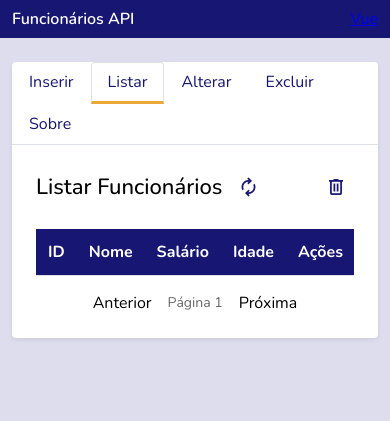
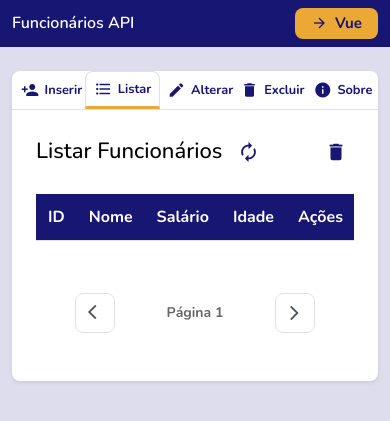
Before and after one commit to JessicaMayumi/codigos_2026, a FastAPI app: page /static/templates/index.html in a window 390 px wide. Shown: the top 421 px of the page. Run offline with FastAPI, Linux system fonts and the light colour scheme; lists and menus that the app fills with data are empty; some libraries are stand-ins or nearby versions.

Commit message:
Unify styles, add icon CSS and favicon
Move and refactor UI assets: rename modules/*.css to css/*, add btn-icons.css and a new employee/style-vue.css, and remove the old modules employee vue CSS. Major base.css changes introduce radius variables, unified component shapes, navbar/tab/button/pagination/notification styles and responsive tweaks. JS updates: add salary formatting (formatarSalario) in both native and Vue views, adjust delete button markup to use unified icon buttons, and improve tab activation logic. HTML templates updated to include favicon.svg, switch to Material Icons/Material Symbols usage, include new CSS files, and replace some md-buttons with accessible icon/button markup and paginated buttons.

```diff
--- a/ProgWebI/dummy_api/app/interface/modules/base.css
+++ b/ProgWebI/dummy_api/app/interface/css/base.css
@@ -1,25 +1,11 @@
 @import url("https://fonts.googleapis.com/css2?family=Nunito:wght@400;500;600;700&display=swap");
-
-/* Material Symbols*/
-.material-symbols-outlined {
-  font-family: 'Material Symbols Outlined';
-  font-weight: normal;
-  font-style: normal;
-  font-size: 24px;
-  display: inline-block;
-  line-height: 1;
-  text-transform: none;
-  letter-spacing: normal;
-  word-wrap: normal;
-  white-space: nowrap;
-  direction: ltr;
-  -webkit-font-smoothing: antialiased;
-}
 
 :root {
   --app-primary: #171673;
   --app-accent: #eba834;
   --app-background: #dddded;
+  --app-radius: 0.5rem;
+  --app-radius-sm: 0.375rem;
 
   --md-ref-typeface-brand: 'Nunito', sans-serif;
   --md-ref-typeface-plain: 'Nunito', sans-serif;
@@ -51,6 +37,14 @@
 }
 
 * { box-sizing: border-box; }
+
+/* Padroniza border-radius dos componentes Material Web */
+md-filled-button, md-outlined-button, md-filled-tonal-button, md-text-button, md-elevated-button {
+  --md-filled-button-container-shape: var(--app-radius);
+  --md-outlined-button-container-shape: var(--app-radius);
+  --md-filled-tonal-button-container-shape: var(--app-radius);
+  --md-elevated-button-container-shape: var(--app-radius);
+}
 
 html, body {
   margin: 0;
@@ -140,7 +134,7 @@ body *, .navbar, .navbar-brand, .nav-link, .tab-content, .tab-pane {
   font-size: 1rem;
   line-height: 1.5;
   border: 1px solid #ced4da;
-  border-radius: 0.25rem;
+  border-radius: var(--app-radius);
 }
 
 .form-control:focus,
@@ -159,7 +153,7 @@ body *, .navbar, .navbar-brand, .nav-link, .tab-content, .tab-pane {
   text-align: center;
   text-decoration: none;
   border: 1px solid;
-  border-radius: 0.25rem;
+  border-radius: var(--app-radius);
   cursor: pointer;
 }
 
@@ -189,7 +183,7 @@ body *, .navbar, .navbar-brand, .nav-link, .tab-content, .tab-pane {
   color: #fff;
 }
 
-/* --- Navbar (comum) --- */
+/* --- Navbar --- */
 .navbar {
   display: flex;
   align-items: center;
@@ -209,13 +203,33 @@ body *, .navbar, .navbar-brand, .nav-link, .tab-content, .tab-pane {
   margin-right: auto;
 }
 
-.navbar md-outlined-button {
-  --md-sys-color-outline: #eba834;
-  --md-sys-color-on-surface: #eba834;
+.navbar .navbar-switcher-circle {
+  display: inline-flex;
+  align-items: center;
+  justify-content: center;
+  gap: 0.4rem;
+  padding: 0.4rem 1rem;
+  border-radius: var(--app-radius);
+  background-color: var(--app-accent);
+  color: var(--app-primary);
+  text-decoration: none;
+  transition: background-color 0.2s;
+  font-family: "Nunito", sans-serif;
+  font-weight: 700;
+  font-size: 0.95rem;
 }
 
-.navbar md-outlined-button:hover {
-  --md-sys-color-surface-container-highest: rgba(235, 168, 52, 0.2);
+.navbar .navbar-switcher-circle:hover {
+  background-color: #f0bc4a;
+}
+
+.navbar .navbar-switcher-circle .nav-arrow {
+  font-size: 18px;
+}
+
+.navbar .navbar-switcher-label {
+  line-height: 1;
+  text-align: center;
 }
 
 .navbar .btn-outline-light:hover {
@@ -224,27 +238,56 @@ body *, .navbar, .navbar-brand, .nav-link, .tab-content, .tab-pane {
   color: var(--app-primary);
 }
 
-/* --- Card e abas (comum) --- */
+/* --- Card e abas --- */
 .card {
   background-color: #fff;
-  border-radius: 0.25rem;
+  border-radius: var(--app-radius);
   box-shadow: 0 0.125rem 0.25rem rgba(0, 0, 0, 0.075);
 }
 
-.nav { display: flex; flex-wrap: wrap; list-style: none; margin: 0; padding: 0; }
-.nav-tabs { border-bottom: 1px solid #dee2e6; }
-.nav-item { display: flex; }
+.nav {
+  display: flex;
+  flex-wrap: nowrap;
+  list-style: none;
+  margin: 0;
+  padding: 0;
+}
+.nav-tabs {
+  border-bottom: 1px solid #dee2e6;
+  width: 100%;
+}
+.nav-item {
+  display: flex;
+  flex: 1;
+  min-width: 0;
+}
 
 .nav-link {
-  display: block;
-  padding: 0.5rem 1rem;
+  display: flex;
+  flex-direction: row;
+  align-items: center;
+  justify-content: center;
+  gap: 0.35rem;
+  flex: 1;
+  padding: 0.5rem 0.5rem;
   color: #495057;
   text-decoration: none;
   border: 1px solid transparent;
-  border-radius: 0.25rem 0.25rem 0 0;
+  border-radius: var(--app-radius) var(--app-radius) 0 0;
   transition: background-color var(--md-duration-short) var(--md-easing-standard),
               color var(--md-duration-short) var(--md-easing-standard),
               border-color var(--md-duration-short) var(--md-easing-standard);
+  font-weight: 700;
+}
+
+.nav-tab-icon {
+  font-size: 20px;
+  flex-shrink: 0;
+}
+
+@media (max-width: 576px) {
+  .nav-tab-icon { font-size: 18px; }
+  .nav-link span:last-child { font-size: 0.8rem; }
 }
 
 .nav-tabs .nav-link { color: var(--app-primary); }
@@ -257,6 +300,7 @@ body *, .navbar, .navbar-brand, .nav-link, .tab-content, .tab-pane {
   border-color: #dee2e6 #dee2e6 #fff;
   color: var(--app-primary);
   border-bottom: 3px solid var(--app-accent);
+  border-radius: var(--app-radius) var(--app-radius) 0 0;
 }
 
 .tab-content { padding: 1.5rem; }
@@ -267,7 +311,7 @@ body *, .navbar, .navbar-brand, .nav-link, .tab-content, .tab-pane {
 .tab-content form .field:last-of-type { margin-bottom: 1rem; }
 .tab-content h2 { margin-bottom: 1.5rem; }
 
-/* --- Title com refresh e trash (comum) --- */
+/* --- Title com refresh e trash --- */
 .title-with-refresh {
   display: flex;
   align-items: center;
@@ -288,16 +332,11 @@ body *, .navbar, .navbar-brand, .nav-link, .tab-content, .tab-pane {
   height: 36px;
   padding: 0;
   border: none;
-  border-radius: 50%;
+  border-radius: var(--app-radius);
   background: transparent;
   color: var(--app-primary);
   cursor: pointer;
   transition: background-color 0.2s, color 0.2s;
-}
-
-.btn-icon-refresh .material-symbols-outlined,
-.btn-icon-trash .material-symbols-outlined {
-  font-size: 22px;
 }
 
 .btn-icon-refresh:hover,
@@ -316,15 +355,23 @@ body *, .navbar, .navbar-brand, .nav-link, .tab-content, .tab-pane {
   padding: 0.75rem 1rem;
   background: #fff3cd;
   color: #856404;
-  border-radius: 0.25rem;
+  border-radius: var(--app-radius);
   font-size: 0.9rem;
 }
 
 .input-group {
   display: flex;
   gap: 0.5rem;
-  align-items: flex-end;
+  align-items: stretch;
   margin-bottom: 1rem;
+}
+
+.input-group .btn-icon-only {
+  width: 56px;
+  min-width: 56px;
+  height: 56px;
+  padding: 0;
+  flex-shrink: 0;
 }
 
 .input-group .field,
@@ -345,8 +392,59 @@ body *, .navbar, .navbar-brand, .nav-link, .tab-content, .tab-pane {
   display: flex;
   align-items: center;
   justify-content: center;
-  gap: 1rem;
-  margin-top: 1rem;
+  gap: 1.5rem;
+  margin-top: 2.25rem;
+  margin-bottom: 0.5rem;
+  padding: 1rem 0;
+  width: 100%;
+}
+
+.pagination-info {
+  min-width: 7rem;
+  text-align: center;
+  font-size: 0.875rem;
+  font-weight: 700;
+  color: rgba(0, 0, 0, 0.6);
+  line-height: 40px;
+  flex-shrink: 0;
+}
+
+.pagination-btn {
+  display: inline-flex;
+  align-items: center;
+  justify-content: center;
+  width: 40px;
+  height: 40px;
+  padding: 0;
+  border: 1px solid #dee2e6;
+  border-radius: var(--app-radius);
+  background: #fff;
+  color: #495057;
+  cursor: pointer;
+  transition: background-color 0.2s, border-color 0.2s;
+  flex-shrink: 0;
+  align-self: center;
+}
+
+.pagination-btn:hover:not(:disabled) {
+  background-color: rgba(23, 22, 115, 0.08);
+  border-color: rgba(23, 22, 115, 0.3);
+  color: var(--app-primary);
+}
+
+.pagination-btn:disabled {
+  opacity: 0.5;
+  cursor: not-allowed;
+}
+
+.pagination-btn .pagination-arrow {
+  font-size: 18px;
+  line-height: 1;
+  display: block;
+}
+
+.pagination-btn:first-child .pagination-arrow {
+  transform: translate(2px, -1px);
 }
 
 /* --- Animação Material das linhas da tabela --- */
@@ -380,5 +478,38 @@ body *, .navbar, .navbar-brand, .nav-link, .tab-content, .tab-pane {
   background-color: rgba(23, 22, 115, 0.08) !important;
 }
 
+/* --- Notificações --- */
+#notificationContainer {
+  position: fixed;
+  top: 1rem;
+  right: 1rem;
+  z-index: 9999;
+  display: flex;
+  flex-direction: column;
+  gap: 0.5rem;
+  max-width: min(90vw, 360px);
+  pointer-events: none;
+}
+
+#notificationContainer .toast {
+  padding: 0.75rem 1rem;
+  border-radius: var(--app-radius);
+  color: #fff;
+  font-size: 0.9rem;
+  pointer-events: auto;
+  box-shadow: 0 4px 12px rgba(0, 0, 0, 0.15);
+  animation: toast-enter var(--md-duration-medium) var(--md-easing-emphasized-accelerate) forwards;
+}
+
+.toast-success { background-color: #198754; }
+.toast-danger { background-color: #dc3545; }
+.toast-warning { background-color: #ffc107; color: #212529; }
+.toast-info { background-color: #0dcaf0; color: #212529; }
+
+@keyframes toast-enter {
+  from { opacity: 0; transform: translateX(100%); }
+  to { opacity: 1; transform: translateX(0); }
+}
+
 /* --- Utilitários --- */
 .hidden { display: none !important; }
--- /dev/null
+++ b/ProgWebI/dummy_api/app/interface/css/btn-icons.css
@@ -0,0 +1,117 @@
+.material-icons {
+  font-family: 'Material Icons';
+  font-weight: normal;
+  font-style: normal;
+  font-size: 24px;
+  display: inline-block;
+  line-height: 1;
+  -webkit-font-smoothing: antialiased;
+  font-feature-settings: 'liga';
+  -webkit-font-feature-settings: 'liga';
+}
+
+.btn-icon-text {
+  display: inline-flex;
+  align-items: center;
+  gap: 0.4rem;
+  font-family: "Nunito", sans-serif;
+  font-weight: 700;
+  font-size: 0.95rem;
+  line-height: 1;
+  overflow: visible;
+}
+
+.btn-icon-text .material-icons {
+  font-size: 18px;
+  flex-shrink: 0;
+  overflow: visible;
+  line-height: 1;
+  transform: translateY(0.3px);
+}
+
+/* Botões unificados: ícone à esquerda em bloco quadrado + texto à direita */
+.btn-unified {
+  padding: 0 !important;
+}
+
+.btn-unified .btn-icon-text {
+  display: flex;
+  align-items: center;
+  gap: 0.25rem;
+  border-radius: var(--app-radius);
+  padding: 0.25rem 0.5rem;
+}
+
+.btn-unified .btn-icon-block {
+  display: flex;
+  align-items: center;
+  justify-content: center;
+  width: 28px;
+  min-width: 28px;
+  flex-shrink: 0;
+}
+
+.btn-unified .btn-icon-block.material-icons {
+  font-size: 20px;
+}
+
+.btn-unified .btn-icon-block.icon-close {
+  font-size: 21px;
+  -webkit-text-stroke: 0.4px currentColor;
+}
+
+.btn-unified .btn-icon-text > span:last-child {
+  padding: 0;
+}
+
+md-filled-button .btn-icon-text,
+md-outlined-button .btn-icon-text {
+  padding: 0 2px;
+}
+
+md-filled-button,
+md-outlined-button {
+  font-weight: 700;
+}
+
+.btn-icon-only {
+  display: inline-flex;
+  align-items: center;
+  justify-content: center;
+  min-width: 40px;
+  height: 40px;
+  padding: 0 0.5rem;
+}
+
+.btn-icon-only .material-icons {
+  font-size: 22px;
+}
+
+.btn-icon-refresh .material-icons,
+.btn-icon-trash .material-icons {
+  font-size: 22px;
+}
+
+/* Material Symbols para setas da navbar */
+.material-symbols-outlined {
+  font-family: 'Material Symbols Outlined';
+  font-weight: 400;
+  font-style: normal;
+  font-size: 20px;
+  display: inline-block;
+  line-height: 1;
+  -webkit-font-smoothing: antialiased;
+}
+
+.nav-arrow {
+  font-size: 18px;
+  flex-shrink: 0;
+}
+
+.pagination-arrow {
+  font-size: 20px;
+  line-height: 1;
+  display: inline-flex;
+  align-items: center;
+  justify-content: center;
+}
--- a/ProgWebI/dummy_api/app/interface/modules/employee/style.css
+++ b/ProgWebI/dummy_api/app/interface/css/employee/style.css
@@ -38,43 +38,9 @@ md-tabs {
   --md-primary-tab-active-indicator-color: var(--app-accent);
 }
 
-/* --- Notificações --- */
-#notificationContainer {
-  position: fixed;
-  top: 1rem;
-  right: 1rem;
-  z-index: 9999;
-}
-
-.toast {
-  padding: 0.75rem 1rem;
-  margin-bottom: 0.5rem;
-  border-radius: 0.25rem;
-  color: #fff;
-  animation: md-snackbar-enter var(--md-duration-medium) var(--md-easing-emphasized-accelerate) forwards;
-}
-
-.toast-success { background-color: #198754; }
-.toast-danger { background-color: #dc3545; }
-.toast-warning { background-color: #ffc107; color: #000; }
-.toast-info { background-color: #0dcaf0; color: #000; }
-
-@keyframes md-snackbar-enter {
-  from {
-    opacity: 0;
-    transform: translateY(-100%) scale(0.9);
-  }
-  to {
-    opacity: 1;
-    transform: translateY(0) scale(1);
+/* --- Responsivo nativo --- */
+@media (max-width: 768px) {
+  .navbar .container {
+    flex-wrap: wrap;
   }
 }
-
-#notificationContainer .toast.showing {
-  animation: md-snackbar-enter var(--md-duration-medium) var(--md-easing-emphasized-decelerate) forwards;
-}
-
-/* --- Responsivo nativo --- */
-@media (max-width: 768px) {
-  .navbar .container { flex-wrap: wrap; }
-}
--- a/ProgWebI/dummy_api/app/interface/modules/employee/view-vue.js
+++ b/ProgWebI/dummy_api/app/interface/modules/employee/view-vue.js
@@ -48,6 +48,10 @@ const app = createApp({
     },
   },
   methods: {
+    formatarSalario(v) {
+      const n = parseFloat(v);
+      return Number.isNaN(n) ? "R$ 0,00" : n.toLocaleString("pt-BR", { style: "currency", currency: "BRL" });
+    },
     notify(message, type = "info") {
       const id = ++this.notificationId;
       this.notifications.push({ id, message, type });
--- a/ProgWebI/dummy_api/app/interface/modules/employee/view.js
+++ b/ProgWebI/dummy_api/app/interface/modules/employee/view.js
@@ -49,16 +49,21 @@ function renderTablePage() {
   const end = start + pageSize;
   const pageItems = cachedEmployees.slice(start, end);
 
+  const formatarSalario = (v) => {
+    const n = parseFloat(v);
+    return Number.isNaN(n) ? "R$ 0,00" : n.toLocaleString("pt-BR", { style: "currency", currency: "BRL" });
+  };
+
   tableBody.innerHTML = "";
   for (const emp of pageItems) {
     const tr = document.createElement("tr");
     tr.innerHTML = `
       <td data-label="ID">${emp.id}</td>
       <td data-label="Nome">${emp.employee_name}</td>
-      <td data-label="Salário">${emp.employee_salary}</td>
+      <td data-label="Salário">${formatarSalario(emp.employee_salary)}</td>
       <td data-label="Idade">${emp.employee_age ?? "-"}</td>
       <td data-label="Ações">
-        <md-filled-button class="btnDelete" type="button" data-id="${emp.id}">Excluir</md-filled-button>
+        <md-filled-button class="btnDelete btn-unified" type="button" data-id="${emp.id}"><span class="btn-icon-text"><span class="btn-icon-block icon-close material-icons">close</span><span>Excluir</span></span></md-filled-button>
       </td>
     `;
     tableBody.appendChild(tr);
@@ -289,10 +294,12 @@ if (tabList) {
     e.preventDefault();
     const targetId = link.getAttribute("href")?.slice(1);
     if (!targetId) return;
-    document.querySelectorAll(".tab-pane").forEach((p) => p.classList.remove("show", "active"));
-    document.querySelectorAll(".nav-link").forEach((l) => l.classList.remove("active"));
     const pane = document.getElementById(targetId);
     if (pane) pane.classList.add("show", "active");
+    document.querySelectorAll(".tab-pane").forEach((p) => {
+      if (p !== pane) p.classList.remove("show", "active");
+    });
+    document.querySelectorAll(".nav-link").forEach((l) => l.classList.remove("active"));
     link.classList.add("active");
   });
 }
--- a/ProgWebI/dummy_api/app/interface/templates/index.html
+++ b/ProgWebI/dummy_api/app/interface/templates/index.html
@@ -3,21 +3,18 @@
 <head>
   <meta charset="UTF-8" />
   <meta name="viewport" content="width=device-width, initial-scale=1.0" />
+  <link rel="icon" type="image/svg+xml" href="../src/favicon.svg" />
   <title>Funcionários - REST API</title>
   <link href="https://fonts.googleapis.com/css2?family=Nunito:wght@400;500;600;700&display=swap" rel="stylesheet" />
-  <link href="https://fonts.googleapis.com/css2?family=Material+Symbols+Outlined:opsz,wght,FILL,GRAD@24,400,0,0&display=block&icon_names=autorenew,delete" rel="stylesheet" />
-  <script type="importmap">
-    {
-      "imports": {
-        "@material/web/": "https://esm.run/@material/web/"
-      }
-    }
-  </script>
+  <link href="https://fonts.googleapis.com/icon?family=Material+Icons" rel="stylesheet" />
+  <link href="https://fonts.googleapis.com/css2?family=Material+Symbols+Outlined:opsz,wght,FILL,GRAD@24,400,0,0&icon_names=arrow_back,arrow_back_ios,arrow_forward,arrow_forward_ios" rel="stylesheet" />
+  <link rel="stylesheet" href="../css/btn-icons.css" />
+  <script type="importmap">{"imports": {"@material/web/": "https://esm.run/@material/web/"}}</script>
   <script type="module">
     import '@material/web/all.js';
   </script>
-  <link rel="stylesheet" href="../modules/base.css" />
-  <link rel="stylesheet" href="../modules/employee/style.css" />
+  <link rel="stylesheet" href="../css/base.css" />
+  <link rel="stylesheet" href="../css/employee/style.css" />
 </head>
 <body>
 
@@ -25,7 +22,7 @@
 <nav class="navbar">
   <div class="container">
     <span class="navbar-brand">Funcionários API</span>
-    <a href="vue.html"><md-outlined-button>Vue</md-outlined-button></a>
+    <a href="vue.html" class="navbar-switcher-circle" aria-label="Ver versão Vue"><span class="material-symbols-outlined nav-arrow">arrow_forward</span><span class="navbar-switcher-label">Vue</span></a>
   </div>
 </nav>
 </header>
@@ -33,11 +30,11 @@
 <main class="container py-4">
   <div class="card">
     <ul class="nav nav-tabs" id="employeesTab" role="tablist">
-      <li class="nav-item"><a class="nav-link" href="#tabInserir" role="tab" data-tab="0">Inserir</a></li>
-      <li class="nav-item"><a class="nav-link active" href="#tabListar" role="tab" data-tab="1" aria-current="page">Listar</a></li>
-      <li class="nav-item"><a class="nav-link" href="#tabAlterar" role="tab" data-tab="2">Alterar</a></li>
-      <li class="nav-item"><a class="nav-link" href="#tabExcluir" role="tab" data-tab="3">Excluir</a></li>
-      <li class="nav-item"><a class="nav-link" href="#tabSobre" role="tab" data-tab="4">Sobre</a></li>
+      <li class="nav-item"><a class="nav-link" href="#tabInserir" role="tab" data-tab="0"><span class="material-icons nav-tab-icon">person_add</span><span>Inserir</span></a></li>
+      <li class="nav-item"><a class="nav-link active" href="#tabListar" role="tab" data-tab="1" aria-current="page"><span class="material-icons nav-tab-icon">format_list_bulleted</span><span>Listar</span></a></li>
+      <li class="nav-item"><a class="nav-link" href="#tabAlterar" role="tab" data-tab="2"><span class="material-icons nav-tab-icon">edit</span><span>Alterar</span></a></li>
+      <li class="nav-item"><a class="nav-link" href="#tabExcluir" role="tab" data-tab="3"><span class="material-icons nav-tab-icon">delete</span><span>Excluir</span></a></li>
+      <li class="nav-item"><a class="nav-link" href="#tabSobre" role="tab" data-tab="4"><span class="material-icons nav-tab-icon">info</span><span>Sobre</span></a></li>
     </ul>
 
     <div class="tab-content" id="employeesTabContent">
@@ -45,9 +42,9 @@
           <h2 class="md-typescale-title-large">Inserir Funcionário</h2>
           <form id="formInserir">
             <md-outlined-text-field id="nome" label="Nome" type="text" required class="field"></md-outlined-text-field>
-            <md-outlined-text-field id="salario" label="Salário" type="number" required class="field"></md-outlined-text-field>
+            <md-outlined-text-field id="salario" label="Salário" type="number" step="0.01" min="0" required class="field"></md-outlined-text-field>
             <md-outlined-text-field id="idade" label="Idade" type="number" min="17" max="119" class="field"></md-outlined-text-field>
-            <md-filled-button type="submit">Salvar</md-filled-button>
+            <md-filled-button type="submit" class="btn-unified"><span class="btn-icon-text"><span class="btn-icon-block material-icons">check_circle</span><span>Salvar</span></span></md-filled-button>
           </form>
         </div>
 
@@ -56,11 +53,11 @@
             <div class="title-refresh-group">
               <h2 class="md-typescale-title-large">Listar Funcionários</h2>
               <button type="button" class="btn-icon-refresh" id="btnRefreshList" title="Atualizar" aria-label="Atualizar lista">
-                <span class="material-symbols-outlined" aria-hidden="true">autorenew</span>
+                <span class="material-icons" aria-hidden="true">autorenew</span>
               </button>
             </div>
             <button type="button" class="btn-icon-trash" id="btnClearCache" title="Limpar cache de exclusões" aria-label="Limpar cache de exclusões">
-              <span class="material-symbols-outlined" aria-hidden="true">delete</span>
+              <span class="material-icons" aria-hidden="true">delete</span>
             </button>
           </div>
           <p id="msgListaVaziaCache" class="msg-listavazia hidden" role="alert">A lista está vazia porque todos os itens estão no cache de exclusões. Clique no ícone da lixeira (canto superior direito) para restaurar.</p>
@@ -79,9 +76,9 @@
             </table>
           </div>
           <div class="pagination">
-            <md-outlined-button id="btnAnterior">Anterior</md-outlined-button>
-            <span id="infoPagina" class="md-typescale-body-medium">Página 1</span>
-            <md-outlined-button id="btnProximo">Próxima</md-outlined-button>
+            <button type="button" id="btnAnterior" class="pagination-btn" aria-label="Página anterior"><span class="material-symbols-outlined pagination-arrow">arrow_back_ios</span></button>
+            <span id="infoPagina" class="pagination-info">Página 1</span>
+            <button type="button" id="btnProximo" class="pagination-btn" aria-label="Próxima página"><span class="material-symbols-outlined pagination-arrow">arrow_forward_ios</span></button>
           </div>
         </div>
 
@@ -89,20 +86,20 @@
           <h2 class="md-typescale-title-large">Alterar Funcionário</h2>
           <div class="input-group">
             <md-outlined-text-field id="idAlterar" label="ID" type="number" class="field"></md-outlined-text-field>
-            <md-outlined-button id="btnBuscar">Buscar</md-outlined-button>
+            <md-outlined-button id="btnBuscar" class="btn-icon-only" aria-label="Buscar"><span class="material-icons">search</span></md-outlined-button>
           </div>
           <form id="formAlterar">
             <md-outlined-text-field id="nomeAlterar" label="Nome" type="text" class="field"></md-outlined-text-field>
-            <md-outlined-text-field id="salarioAlterar" label="Salário" type="number" class="field"></md-outlined-text-field>
+            <md-outlined-text-field id="salarioAlterar" label="Salário" type="number" step="0.01" min="0" class="field"></md-outlined-text-field>
             <md-outlined-text-field id="idadeAlterar" label="Idade" type="number" min="17" max="119" class="field"></md-outlined-text-field>
-            <md-filled-button type="submit">Atualizar</md-filled-button>
+            <md-filled-button type="submit" class="btn-unified"><span class="btn-icon-text"><span class="btn-icon-block material-icons">check_circle</span><span>Atualizar</span></span></md-filled-button>
           </form>
         </div>
 
         <div class="tab-pane" id="tabExcluir" role="tabpanel">
           <h2 class="md-typescale-title-large">Excluir Funcionário</h2>
           <md-outlined-text-field id="codigoExcluir" label="Código (ID)" type="number" class="field"></md-outlined-text-field>
-          <md-filled-button id="btnRemover">Remover</md-filled-button>
+          <md-filled-button id="btnRemover" class="btn-unified"><span class="btn-icon-text"><span class="btn-icon-block icon-close material-icons">close</span><span>Remover</span></span></md-filled-button>
         </div>
 
         <div class="tab-pane" id="tabSobre" role="tabpanel">
@@ -162,7 +159,7 @@
   </div>
 </main>
 
+<div id="notificationContainer" aria-live="polite"></div>
 <script type="module" src="../modules/employee/view.js"></script>
-<div id="notificationContainer" aria-live="polite"></div>
 </body>
 </html>
```
Also changed, not shown: ProgWebI/dummy_api/app/interface/css/employee/style-vue.css (added, +71 -0 lines), ProgWebI/dummy_api/app/interface/modules/employee/style-vue.css (deleted, +0 -122 lines), ProgWebI/dummy_api/app/interface/templates/vue.html (+31 -34 lines), ProgWebI/dummy_api/app/interface/src/favicon.svg (added).
